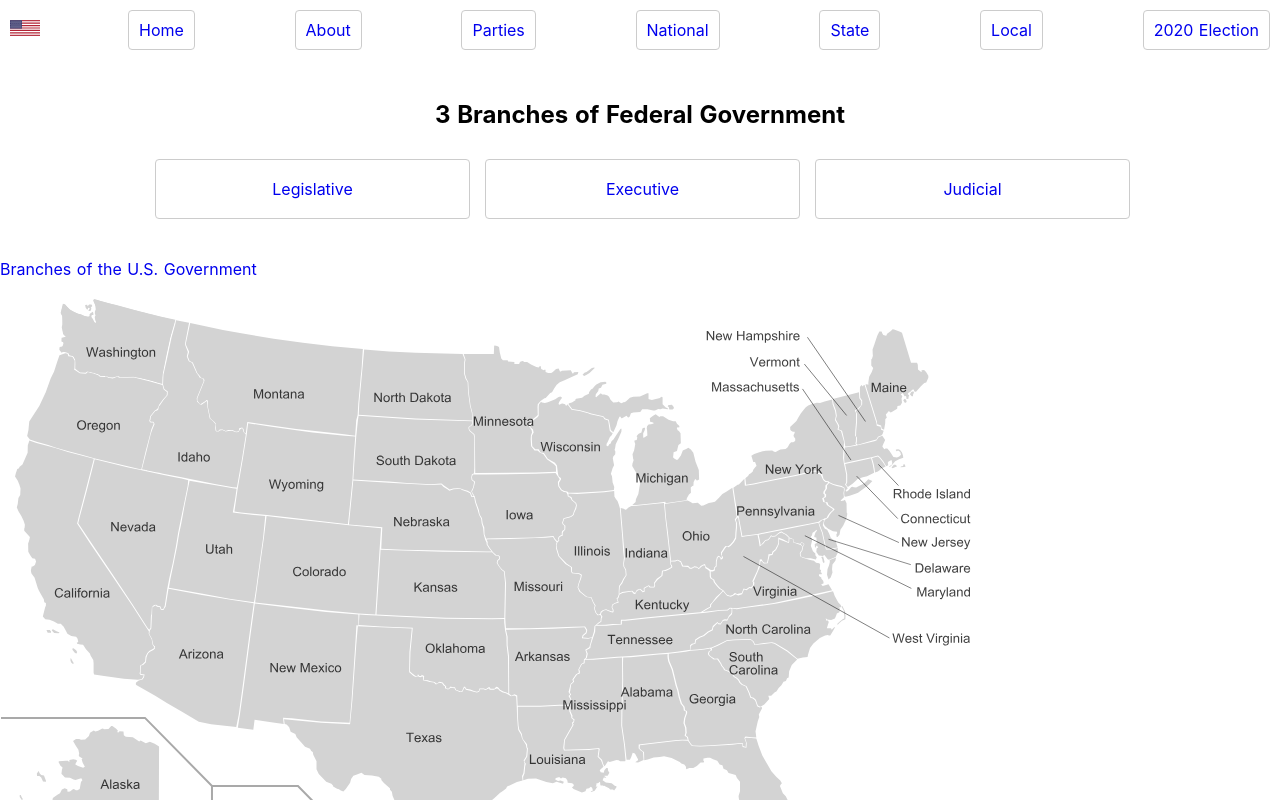
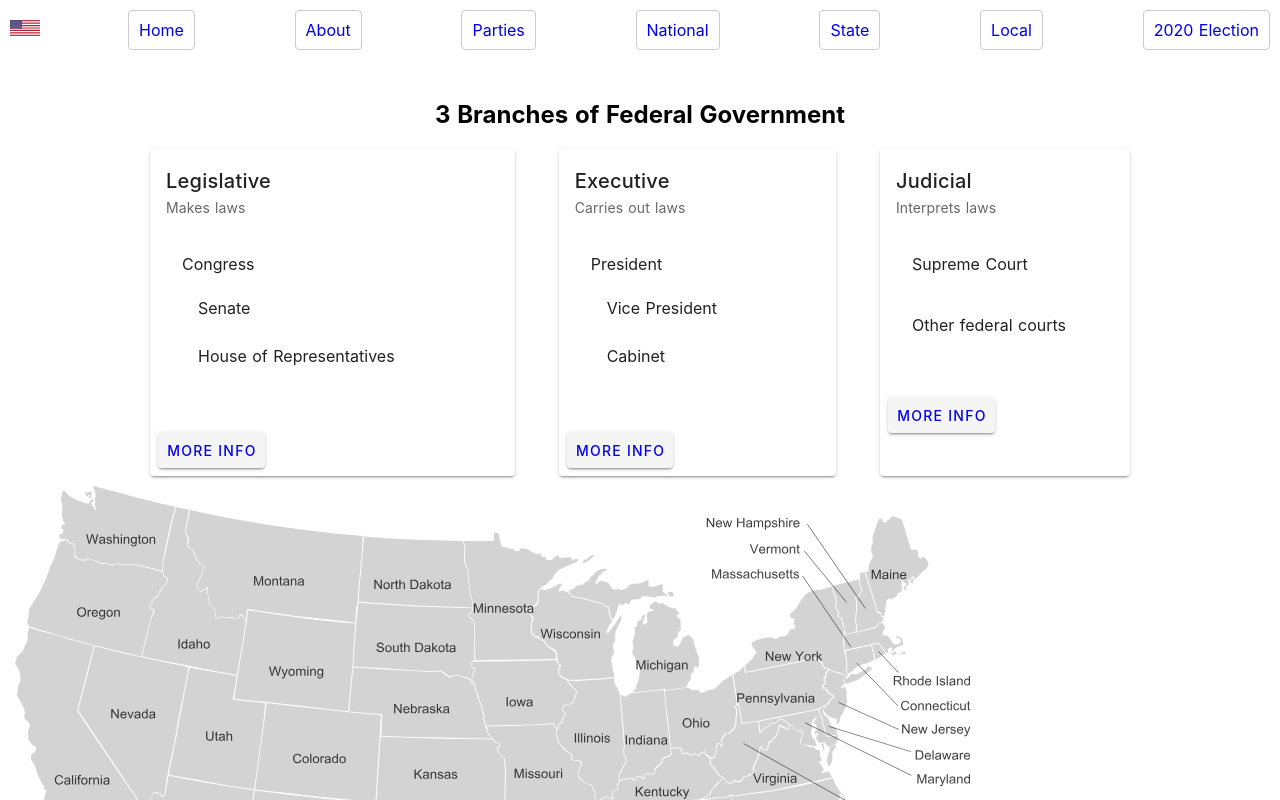
Before and after one commit to openbrian/election-notebook, a Nuxt app: page /national in a window 1280 px wide. Shown: the top 800 px of the page. Built offline with nearby package versions, Linux system fonts and the light colour scheme.

Commit message:
use v-list for national page

```diff
--- a/pages/national/index.vue
+++ b/pages/national/index.vue
@@ -2,23 +2,37 @@
   <section class="home">
     <h1 class="home__heading">3 Branches of Federal Government</h1>
     <div class="cards">
-      <div
-        class="card__container"
-        v-for="branch in branches"
-        :key="branch.id"
-        @click.prevent="storeBranchInfo(branch)"
-      >
-        <p class="card__name">
-          <nuxt-link
-            :to="{ name: 'national-id', params: { id: branch.id, dir: branch } }"
-          >{{ branch.name }}</nuxt-link>
-        </p>
-      </div>
+      <v-card elevation="5" min-width="250px" v-for="branch in branches">
+        <v-card-title>{{ branch.name }}</v-card-title>
+        <v-card-subtitle>{{ branch.info }}</v-card-subtitle>
+        <v-card-text>
+          <v-list>
+            <v-list-item v-for="a in branch.has">
+              <v-list-item-content>
+                <v-list-item-title>{{ a.name }}</v-list-item-title>
+                <v-list>
+                  <v-list-item v-for="b in a.has">
+                    <v-list-item-title>{{ b }}</v-list-item-title>
+                  </v-list-item>
+                </v-list>
+              </v-list-item-content>
+            </v-list-item>
+          </v-list>
+        </v-card-text>
+        <v-card-actions>
+          <v-btn>
+            <nuxt-link
+              :to="{ name: 'national-id', params: { id: branch.id, dir: branch } }"
+            >more info</nuxt-link>
+          </v-btn>
+        </v-card-actions>
+      </v-card>
     </div>
+    <img alt="map of usa" src="~/assets/Map_of_USA_States_with_names_white.svg" />
+    <h2>Resources</h2>
     <p>
       <a href="https://www.usa.gov/branches-of-government">Branches of the U.S. Government</a>
     </p>
-    <img alt="map of usa" src="~/assets/Map_of_USA_States_with_names_white.svg" />
   </section>
 </template>
 <script>
@@ -31,17 +45,33 @@ export default {
         {
           id: "legislative",
           name: "Legislative",
-          info: "Makes laws"
+          info: "Makes laws",
+          has: [
+            {
+              name: "Congress",
+              has: ["Senate", "House of Representatives"],
+            }
+            ],
         },
         {
           id: "executive",
           name: "Executive",
-          info: "Carries out laws"
+          info: "Carries out laws",
+          has: [
+            {
+              name: "President",
+              has: ["Vice President", "Cabinet"],
+            }
+          ],
         },
         {
           id: "judicial",
           name: "Judicial",
-          info: "Interprets laws"
+          info: "Interprets laws",
+          has: [
+            { name: "Supreme Court", has: [] },
+            { name: "Other federal courts", has: [] },
+          ]
         },
       ]
     };
```
